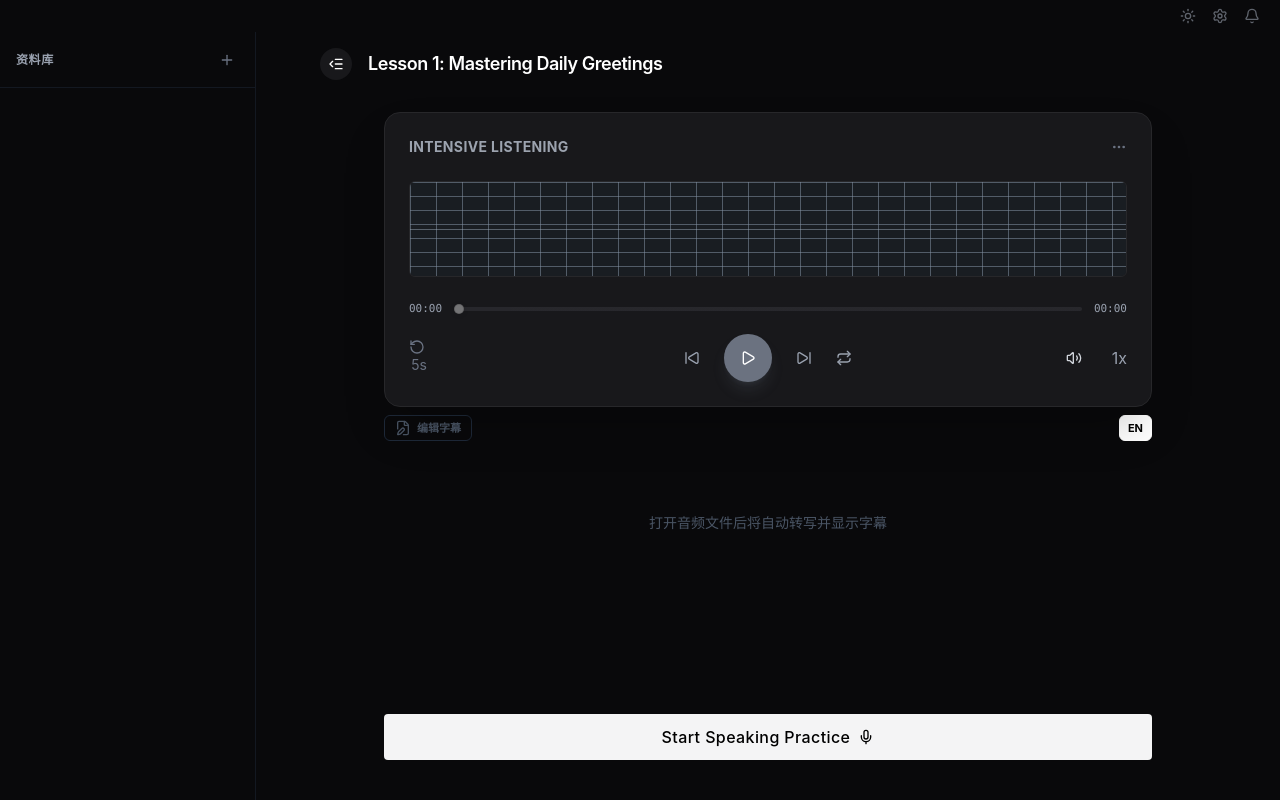
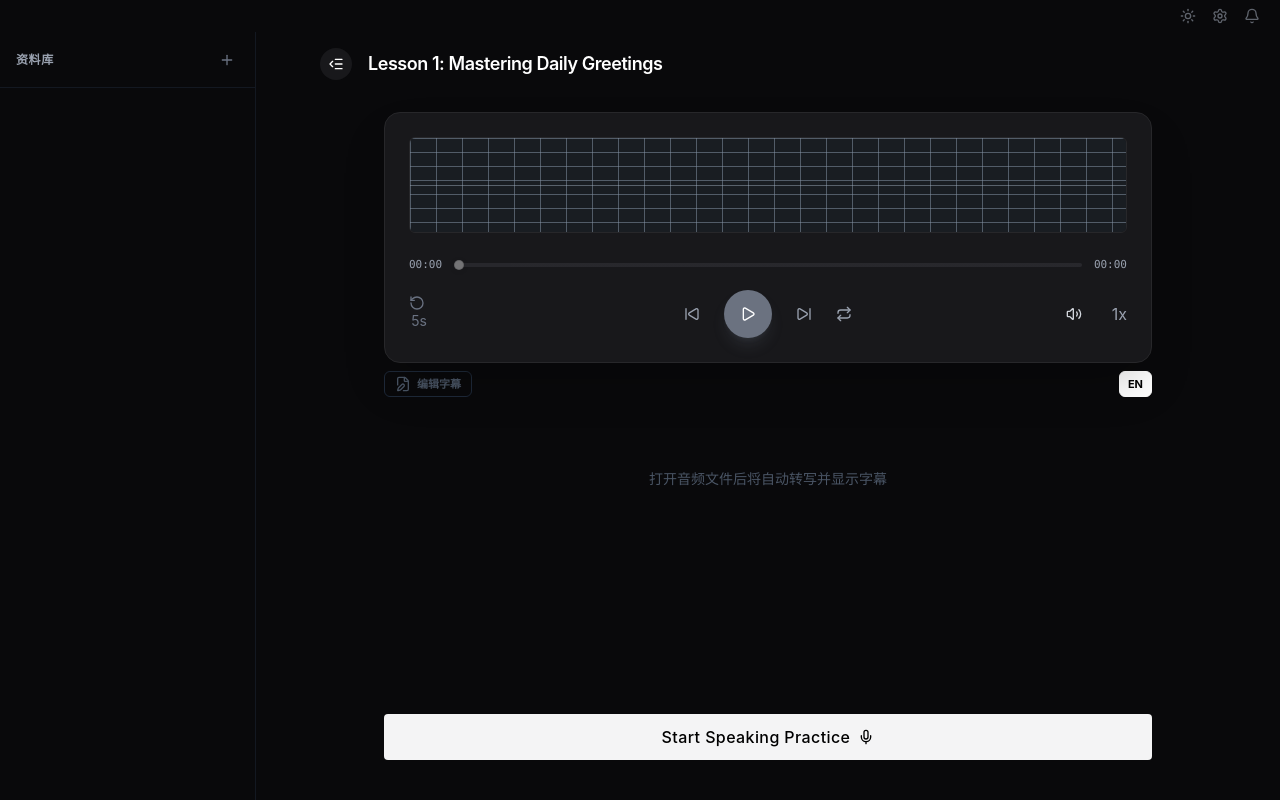
Before and after one commit to xuziyang/echo-flow, a Vue app: page / in a window 1280 px wide. Built offline with nearby package versions, Linux system fonts and the light colour scheme.

Commit message:
refactor(player): remove header from PlayerCard
Drop the "Intensive Listening" title and ellipsis button,
cleaning up unused Icon import.

```diff
--- a/src/components/listening/PlayerCard.vue
+++ b/src/components/listening/PlayerCard.vue
@@ -2,7 +2,6 @@
 import { useAppStore } from '../../stores/useAppStore'
 import WaveformDisplay from './WaveformDisplay.vue'
 import PlaybackControls from './PlaybackControls.vue'
-import Icon from '../Icon.vue'
 
 const app = useAppStore()
 </script>
@@ -10,14 +9,6 @@ const app = useAppStore()
 <template>
   <div class="w-full max-w-3xl rounded-2xl p-6 border shadow-2xl flex flex-col gap-6 flex-shrink-0 z-10 transition-colors duration-300"
        :class="app.theme === 'dark' ? 'bg-dark-card border-dark-border' : 'bg-light-card border-light-border'">
-    <div class="flex justify-between items-center">
-      <h3 class="text-sm font-bold uppercase tracking-wide"
-          :class="app.theme === 'dark' ? 'text-brand-400' : 'text-black'">Intensive Listening</h3>
-      <button class="transition-colors"
-              :class="app.theme === 'dark' ? 'text-gray-500 hover:text-white' : 'text-gray-400 hover:text-black'">
-        <Icon name="ellipsis" />
-      </button>
-    </div>
     <WaveformDisplay />
     <PlaybackControls />
   </div>
```
